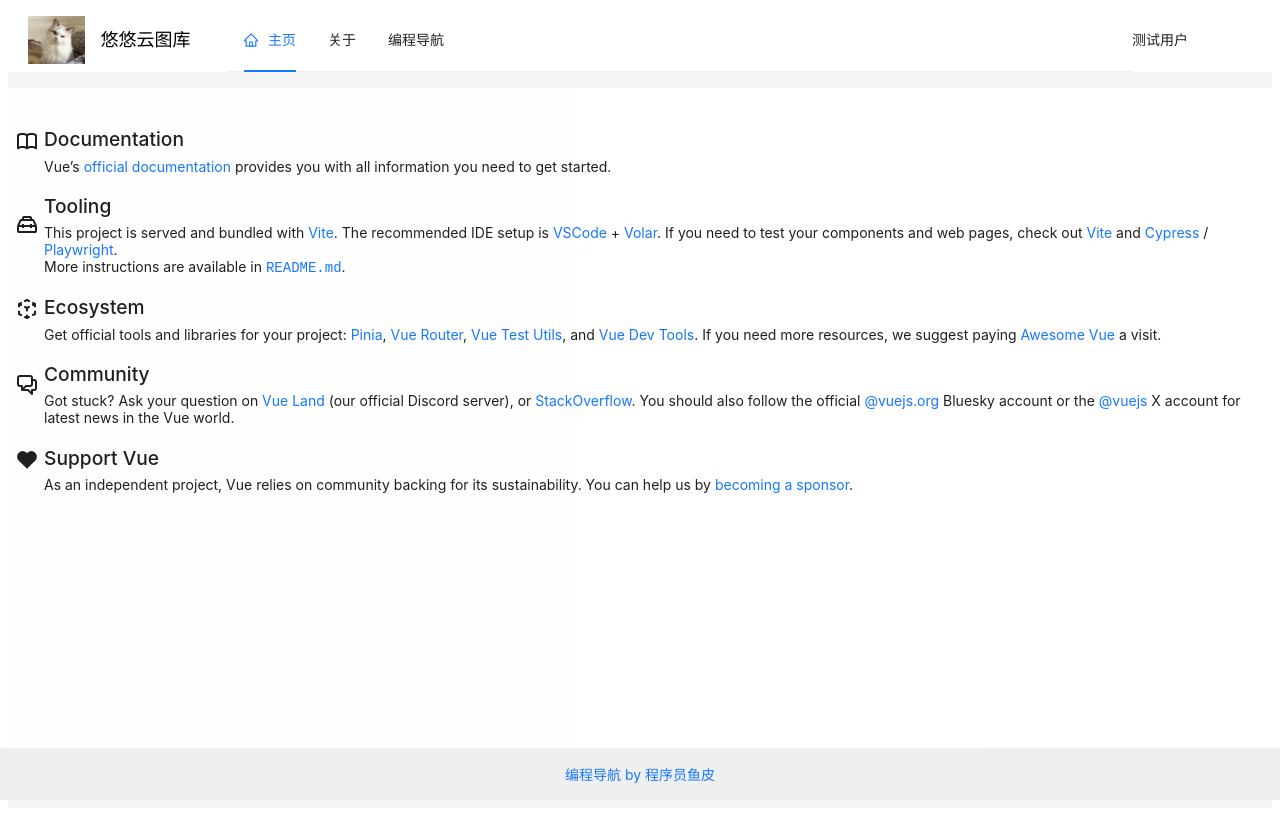
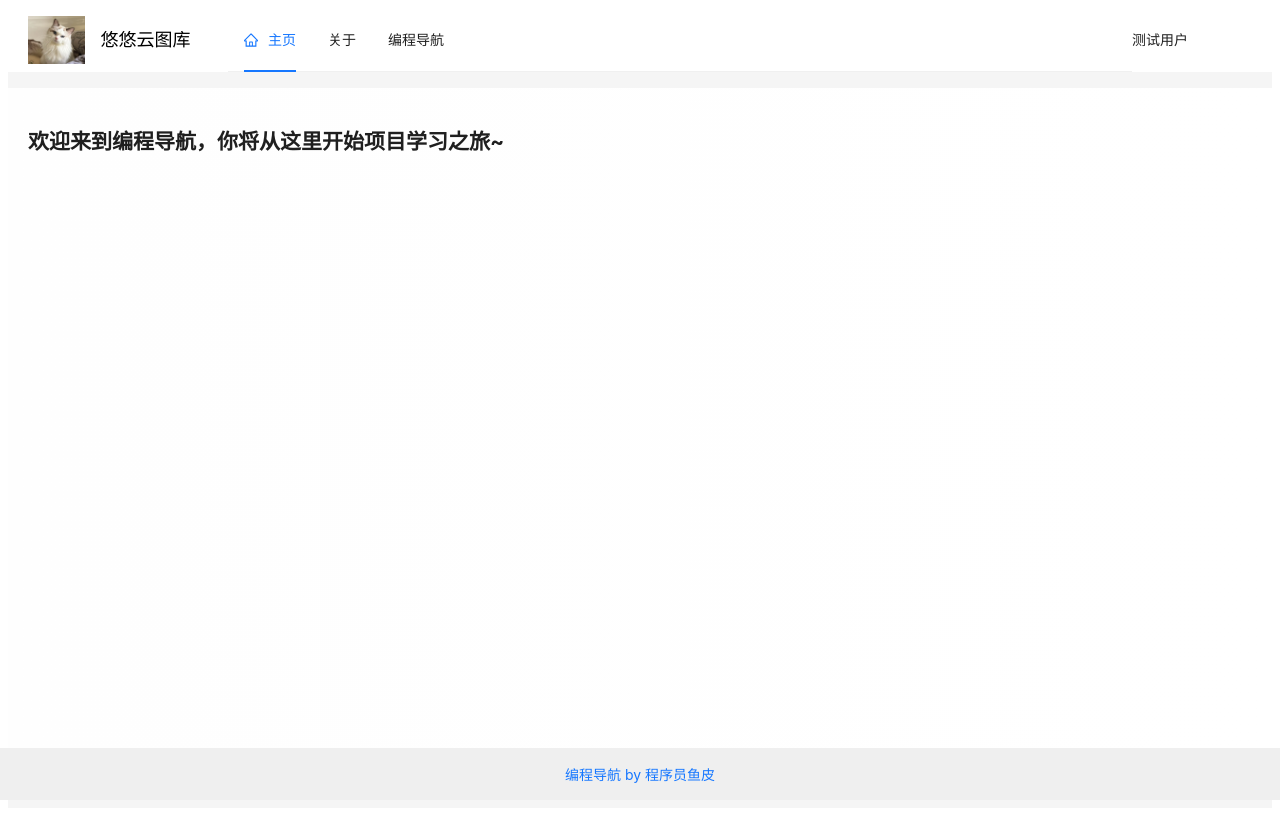
Before and after one commit to TintinDevCoder/yun-pircture-frontend, a Vue app: page / in a window 1280 px wide. Built offline with nearby package versions, Linux system fonts and the light colour scheme; no server answers.

Commit message:
1-初始化前端

```diff
--- /dev/null
+++ b/page/HomePage.vue
@@ -0,0 +1,14 @@
+<template>
+  <div id="homePage">
+    <h1>{{ msg }}</h1>
+  </div>
+</template>
+
+<script setup lang="ts">
+const msg = "欢迎来到编程导航，你将从这里开始项目学习之旅~";
+</script>
+
+<style scoped>
+#homePage {
+}
+</style>
--- a/src/router/index.ts
+++ b/src/router/index.ts
@@ -1,5 +1,6 @@
 import {createRouter, createWebHistory} from 'vue-router'
 import HomeView from '../views/HomeView.vue'
+import HomePage from "../../page/HomePage.vue";
 
 const router = createRouter({
   history: createWebHistory(import.meta.env.BASE_URL),
@@ -7,7 +8,7 @@ const router = createRouter({
     {
       path: '/',
       name: 'home',
-      component: HomeView,
+      component: HomePage,
     },
     {
       path: '/about',
```
